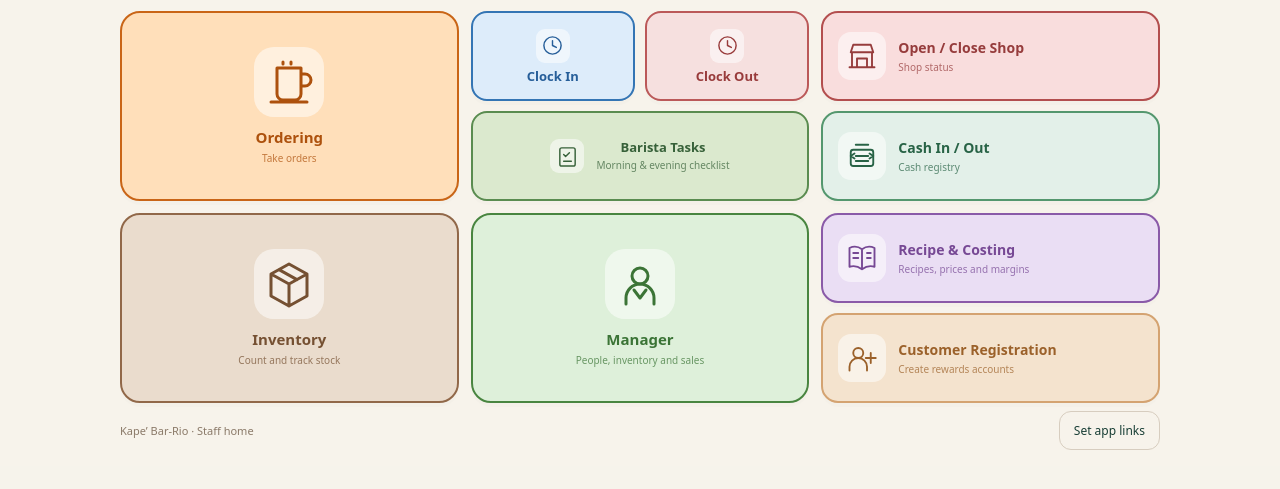
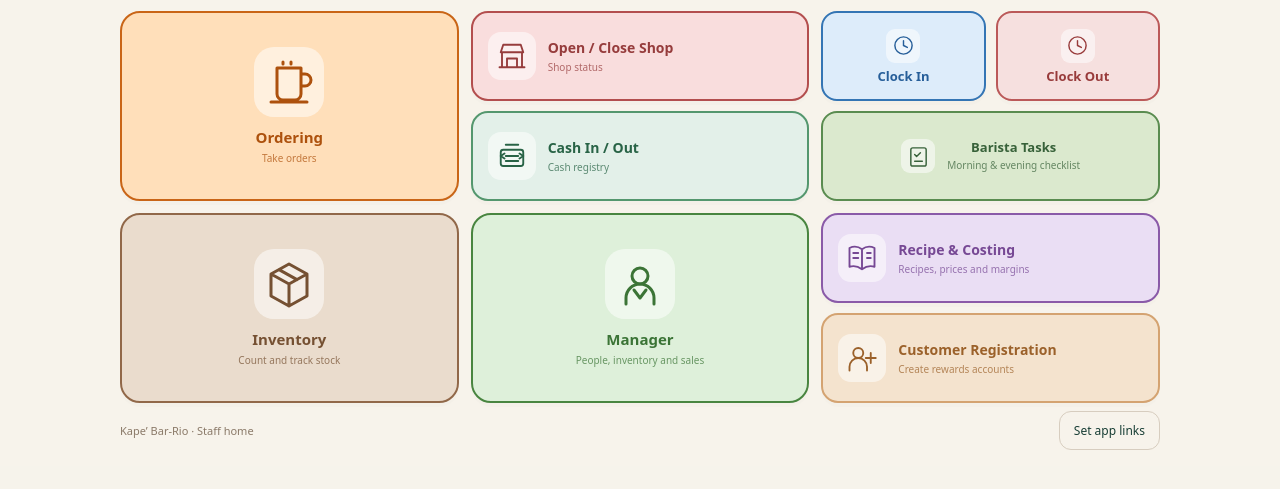
Before and after one commit to russelljohnramosmicumao-arch/KapeBarrioHomeScreen, a plain HTML site: page index.html in a window 1280 px wide. Shown: the part 65-554 px from the top of the page. Drawn offline with Linux system fonts and the light colour scheme.

Commit message:
Swap Home Screen shop-cash and clock-task groups between middle and right columns

```diff
--- a/index.html
+++ b/index.html
@@ -57,7 +57,7 @@ main{padding:16px 20px;max-width:1080px}header{margin-bottom:14px}.grid{gap:12px
 // Set the exact published URLs here before uploading to GitHub Pages.
 // Recipe and Costing share one workspace.
 const DEFAULT_LINKS={"ordering": "https://russelljohnramosmicumao-arch.github.io/Kape-Barrio/", "inventory": "https://russelljohnramosmicumao-arch.github.io/Kapebarrio-inventory-system/", "recipe": "https://russelljohnramosmicumao-arch.github.io/recipe-and-costing/", "attendance": "https://russelljohnramosmicumao-arch.github.io/KapeBarrioHomeScreen/clock-in.html", "shift": "https://russelljohnramosmicumao-arch.github.io/KapeBarrioHomeScreen/open-end-shift.html", "manager": "https://russelljohnramosmicumao-arch.github.io/ManagersPage/", "registration": "https://russelljohnramosmicumao-arch.github.io/KapeBarrioHomeScreen/customer-registration.html"};
-const APPS=[["ordering", "Ordering", "Take orders", "<path d=\"M6 5h12v13a3 3 0 0 1-3 3H9a3 3 0 0 1-3-3ZM18 8h2a3 3 0 0 1 0 6h-2M9 2v1M13 2v1M3 22h18\"/>"], ["attendance", "Clock In / Out", "Your working hours", "<circle cx=\"12\" cy=\"13\" r=\"9\"/><path d=\"M12 8v5l3 2M9 1h6M12 1v3\"/>"], ["shift", "Open / Close Shop", "Cash In / Out", "<path d=\"M4 21V9h16v12M3 9l2-6h14l2 6M8 21v-7h8v7M2 21h20M3 9a3 3 0 0 0 4 0 3 3 0 0 0 5 0 3 3 0 0 0 5 0 3 3 0 0 0 4 0\"/>"], ["inventory", "Inventory", "Count and track stock", "<path d=\"m3 7 9-5 9 5v11l-9 5-9-5ZM3 7l9 5 9-5M12 12v11M7 4.8l9 5\"/>"], ["manager", "Manager", "People, inventory and sales", "<circle cx=\"12\" cy=\"8\" r=\"4\"/><path d=\"M5 22v-3a7 7 0 0 1 14 0v3M9 15l3 4 3-4\"/>"], ["recipe", "Recipe & Costing", "Recipes, prices and margins", "<path d=\"M12 5C8 2 4 3 2 4v15c3-1 6-1 10 2 4-3 7-3 10-2V4c-2-1-6-2-10 1ZM12 5v16M5 8h4M5 12h4M16 8h3M16 12h3\"/>"], ["registration", "Customer Registration", "Create rewards accounts", "<circle cx=\"9\" cy=\"8\" r=\"4\"/><path d=\"M2 22v-3a7 7 0 0 1 14 0v3M19 8v8M15 12h8\"/>"]];
+const APPS=[["ordering", "Ordering", "Take orders", "<path d=\"M6 5h12v13a3 3 0 0 1-3 3H9a3 3 0 0 1-3-3ZM18 8h2a3 3 0 0 1 0 6h-2M9 2v1M13 2v1M3 22h18\"/>"], ["shift", "Open / Close Shop", "Cash In / Out", "<path d=\"M4 21V9h16v12M3 9l2-6h14l2 6M8 21v-7h8v7M2 21h20M3 9a3 3 0 0 0 4 0 3 3 0 0 0 5 0 3 3 0 0 0 5 0 3 3 0 0 0 4 0\"/>"], ["attendance", "Clock In / Out", "Your working hours", "<circle cx=\"12\" cy=\"13\" r=\"9\"/><path d=\"M12 8v5l3 2M9 1h6M12 1v3\"/>"], ["inventory", "Inventory", "Count and track stock", "<path d=\"m3 7 9-5 9 5v11l-9 5-9-5ZM3 7l9 5 9-5M12 12v11M7 4.8l9 5\"/>"], ["manager", "Manager", "People, inventory and sales", "<circle cx=\"12\" cy=\"8\" r=\"4\"/><path d=\"M5 22v-3a7 7 0 0 1 14 0v3M9 15l3 4 3-4\"/>"], ["recipe", "Recipe & Costing", "Recipes, prices and margins", "<path d=\"M12 5C8 2 4 3 2 4v15c3-1 6-1 10 2 4-3 7-3 10-2V4c-2-1-6-2-10 1ZM12 5v16M5 8h4M5 12h4M16 8h3M16 12h3\"/>"], ["registration", "Customer Registration", "Create rewards accounts", "<circle cx=\"9\" cy=\"8\" r=\"4\"/><path d=\"M2 22v-3a7 7 0 0 1 14 0v3M19 8v8M15 12h8\"/>"]];
 const KEY='kape-barrio-home-links-v4';let links={...DEFAULT_LINKS};
 try{const saved=JSON.parse(localStorage.getItem(KEY)||'{}');for(const [id] of APPS){if(typeof saved[id]==='string'&&validLink(saved[id]))links[id]=saved[id]}}catch{}
 function validLink(value){try{const url=new URL(value);return ['https:','http:'].includes(url.protocol)&&!url.username&&!url.password}catch{return false}}
```
